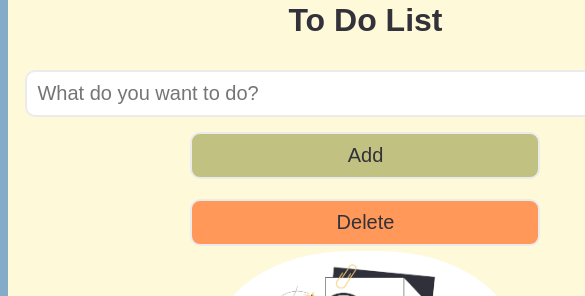
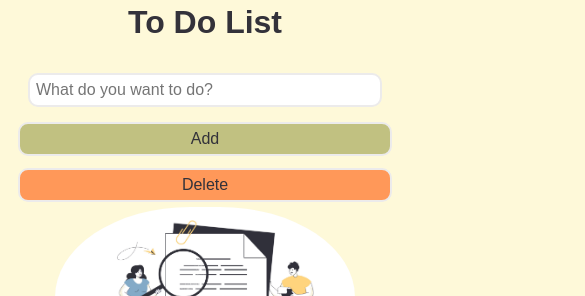
Before and after one commit to LKovalova/ToDoList, a React (Create React App) app in the folder todo-list/: page / in a window 390 px wide. Shown: the part 257-553 px from the top of the page, 585 px wide, since content can reach past the window. Built offline with nearby package versions, Linux system fonts and the light colour scheme; a web font is replaced by a local one.

Commit message:
Added media queries to CSS to make the app responsive, updated Readme file

```diff
--- a/todo-list/src/App.css
+++ b/todo-list/src/App.css
@@ -77,3 +77,39 @@ input {
 img {
   border-radius:  45%;
 }
+
+@media (max-width: 900px) {
+  .App {
+    width: 90%;
+    padding: 5%;
+  }
+
+  ul, li, input, .btn {
+    font-size: 18px;
+    padding: 8px;
+  }
+
+  .btn, input {
+    width: 100%;
+  }
+}
+
+@media (max-width: 500px) {
+  .App {
+    width: 100%;
+    padding: 10px;
+    min-height: 100vh;
+  }
+
+  ul, li, input, .btn {
+    font-size: 16px;
+    padding: 6px;
+  }
+
+  .btn, input {
+    width: 100%;
+  }
+  body{
+    background-color: #FEF9D9;
+  }
+}
```
Also changed, not shown: 2 other files (tests, documents, lock files or other folders).
